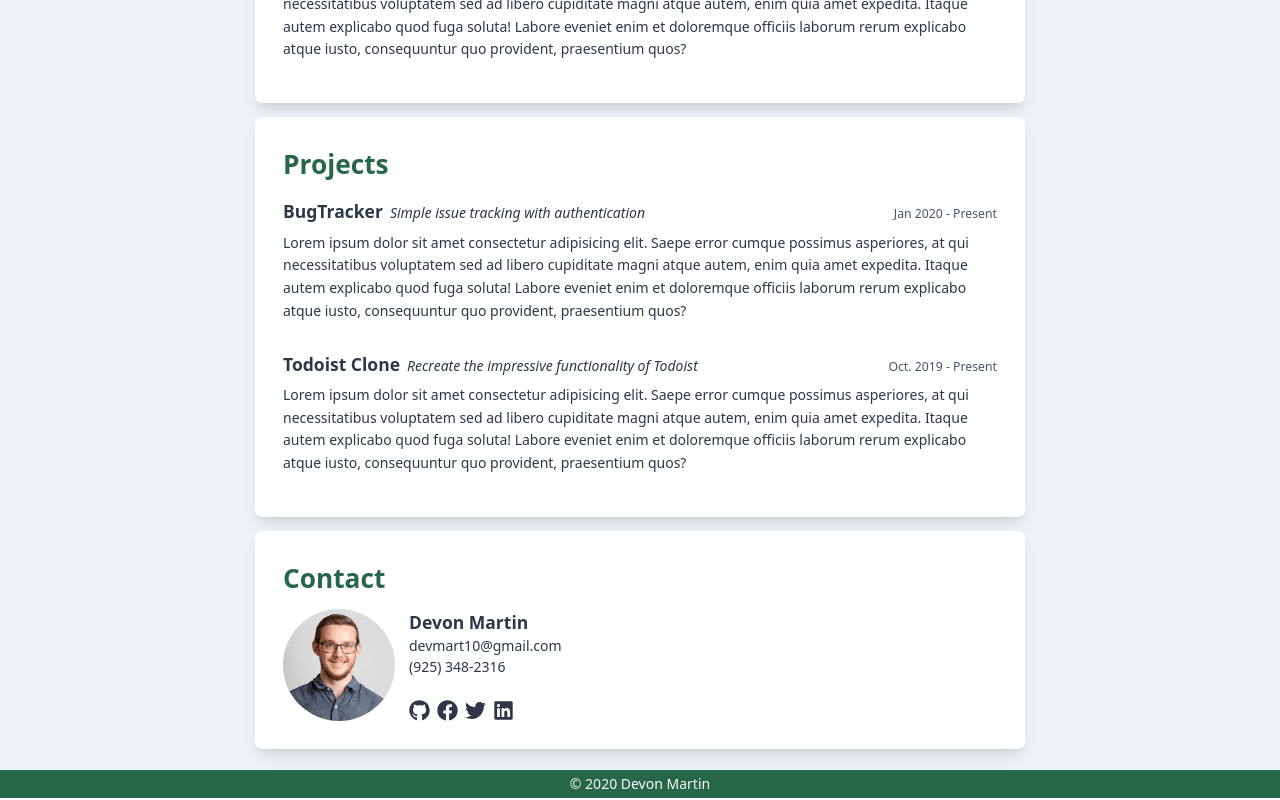
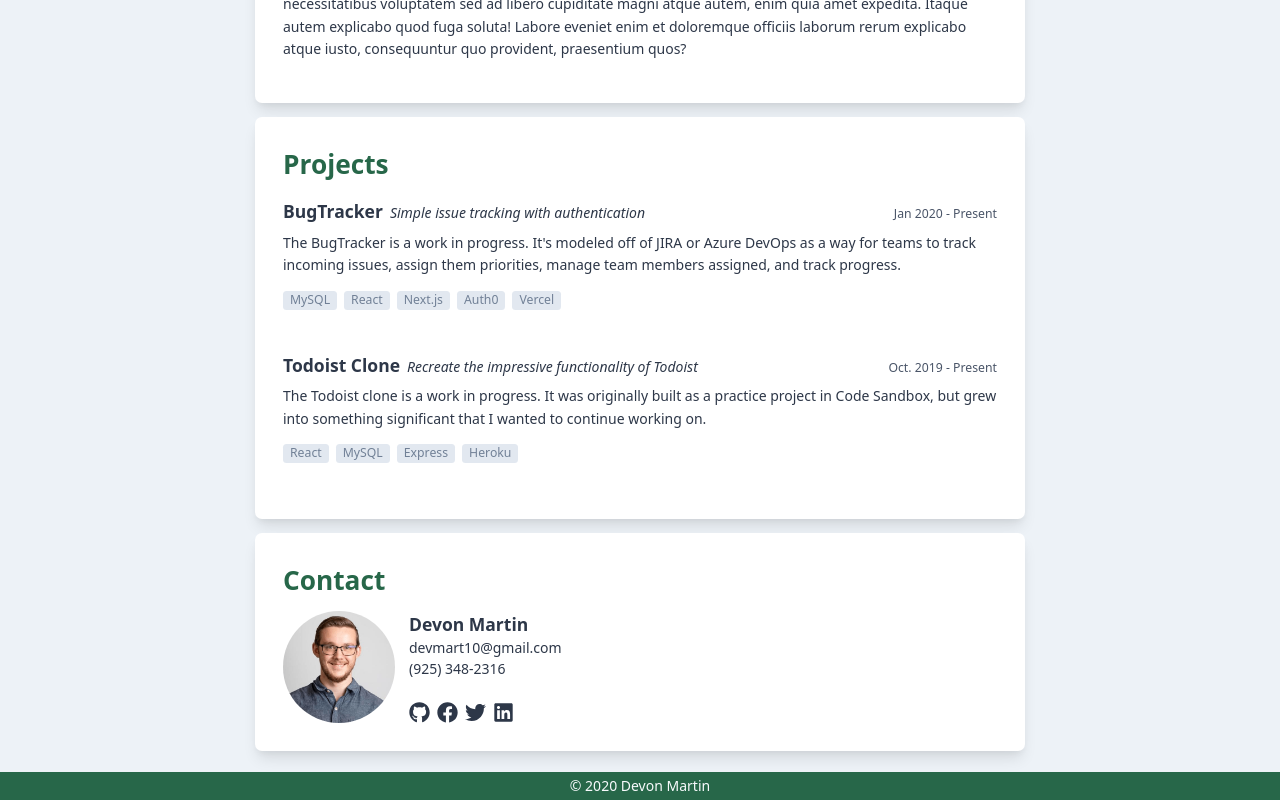
Before and after one commit to devmart10/portfolio-next, a Next.js app: page / in a window 1280 px wide. Shown: the part 674-1474 px from the top of the page. Built offline with nearby package versions, Linux system fonts and the light colour scheme.

Commit message:
add project content

```diff
--- a/src/data/projects.json
+++ b/src/data/projects.json
@@ -3,12 +3,14 @@
     "name": "BugTracker",
     "date": "Jan 2020 - Present",
     "shortDesc": "Simple issue tracking with authentication",
-    "longDesc": "Lorem ipsum dolor sit amet consectetur adipisicing elit. Saepe error cumque possimus asperiores, at qui necessitatibus voluptatem sed ad libero cupiditate magni atque autem, enim quia amet expedita. Itaque autem explicabo quod fuga soluta! Labore eveniet enim et doloremque officiis laborum rerum explicabo atque iusto, consequuntur quo provident, praesentium quos?"
+    "longDesc": "The BugTracker is a work in progress. It's modeled off of JIRA or Azure DevOps as a way for teams to track incoming issues, assign them priorities, manage team members assigned, and track progress.",
+    "tech_stack": ["MySQL", "React", "Next.js", "Auth0", "Vercel"]
   },
   {
     "name": "Todoist Clone",
     "date": "Oct. 2019 - Present",
     "shortDesc": "Recreate the impressive functionality of Todoist",
-    "longDesc": "Lorem ipsum dolor sit amet consectetur adipisicing elit. Saepe error cumque possimus asperiores, at qui necessitatibus voluptatem sed ad libero cupiditate magni atque autem, enim quia amet expedita. Itaque autem explicabo quod fuga soluta! Labore eveniet enim et doloremque officiis laborum rerum explicabo atque iusto, consequuntur quo provident, praesentium quos?"
+    "longDesc": "The Todoist clone is a work in progress. It was originally built as a practice project in Code Sandbox, but grew into something significant that I wanted to continue working on.",
+    "tech_stack": ["React", "MySQL", "Express", "Heroku"]
   }
 ]
--- a/src/sections/Projects.js
+++ b/src/sections/Projects.js
@@ -6,7 +6,7 @@ const Projects = () => {
     <section id="projects">
       <div className="mb-4 bg-white card">
         <h2 className="font-bold text-primary">Projects</h2>
-        {data.map(({ name, date, shortDesc, longDesc }, index) => {
+        {data.map(({ name, date, shortDesc, longDesc, tech_stack }, index) => {
           return (
             <div className="mt-4" key={index}>
               <div className="flex flex-col md:flex-row md:items-baseline ">
@@ -15,6 +15,11 @@ const Projects = () => {
                 <span className="pb-2 text-sm text-gray-700 md:ml-auto">{date}</span>
               </div>
               <p>{longDesc}</p>
+              <div className="flex pb-8">
+                {tech_stack.map(item => (
+                  <span className="px-2 mr-2 text-sm text-gray-600 bg-gray-300 rounded">{item}</span>
+                ))}
+              </div>
             </div>
           );
         })}
```
